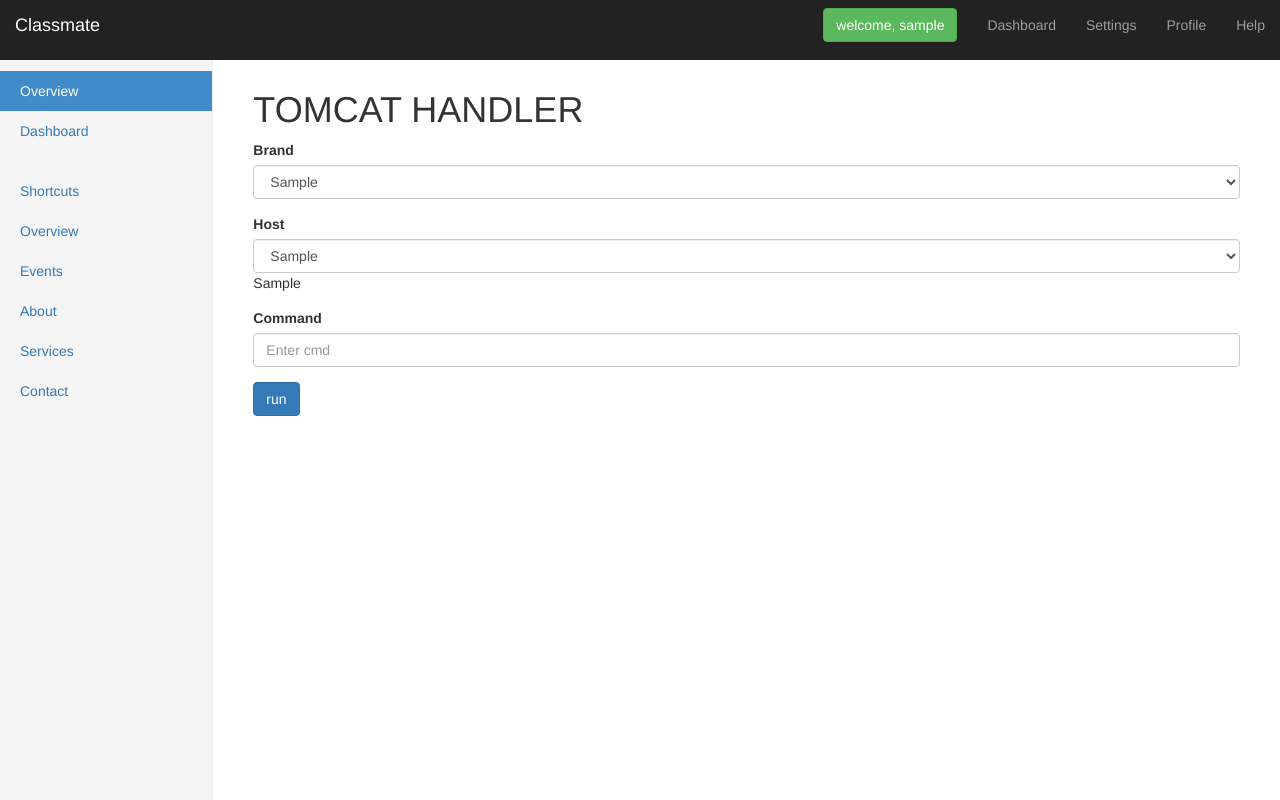
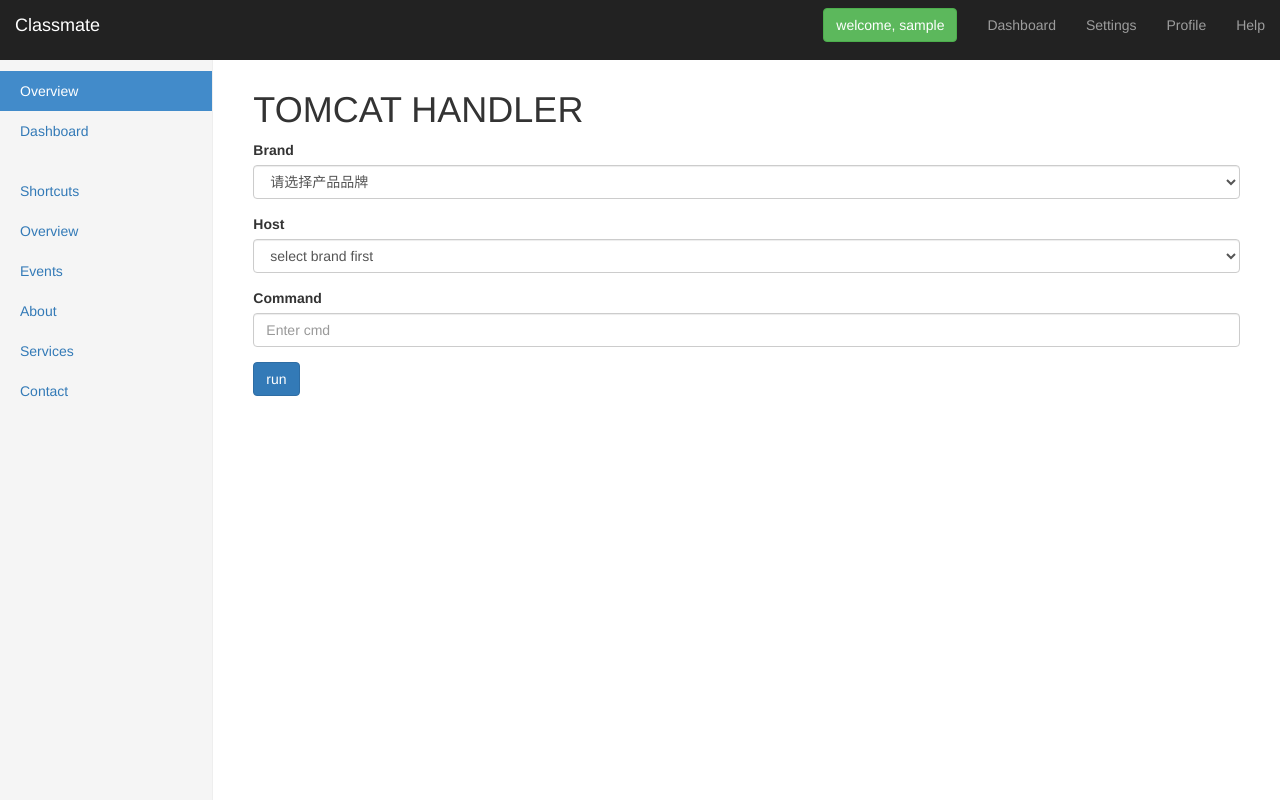
Before and after one commit to xiaotuanyu120/django-devops, a Django app: page /dashboard/ in a window 1280 px wide. Run offline with Django 3.2, Linux system fonts and the light colour scheme; a user stored in the database is signed in; tables that the repository leaves empty hold one stand-in row (values such as "Sample post"); some libraries are stand-ins or nearby versions.

Commit message:
do the linked form select function by using ajax and jquery

```diff
--- a/src/devops/templates/devops/dashboard.html
+++ b/src/devops/templates/devops/dashboard.html
@@ -4,10 +4,47 @@
 
 <script type="text/javascript">
 $(document).ready(function(){
+  $.ajaxSetup({
+     beforeSend: function(xhr, settings) {
+         function getCookie(name) {
+             var cookieValue = null;
+             if (document.cookie && document.cookie != '') {
+                 var cookies = document.cookie.split(';');
+                 for (var i = 0; i < cookies.length; i++) {
+                     var cookie = jQuery.trim(cookies[i]);
+                     // Does this cookie string begin with the name we want?
+                     if (cookie.substring(0, name.length + 1) == (name + '=')) {
+                         cookieValue = decodeURIComponent(cookie.substring(name.length + 1));
+                         break;
+                     }
+                 }
+             }
+             return cookieValue;
+         }
+         if (!(/^http:.*/.test(settings.url) || /^https:.*/.test(settings.url))) {
+             // Only send the token to relative URLs i.e. locally.
+             xhr.setRequestHeader("X-CSRFToken", getCookie('csrftoken'));
+         }
+     }
+});
+
   $("#selbrand").change(function(){
-    $("#test_p").text($("#selbrand").val())
+    selbrand = $("#selbrand").val();
+    data = {selbrand: selbrand};
+
+    $.ajax({
+            url: "/form_interaction/",
+            data: data,
+            type: 'post',
+            success: function(host){
+              $("#selhost").empty();
+              $("#selhost").append("<option>"+"请选择主机"+"</option>");
+              $.each(host,function(i){
+                  $("#selhost").append("<option>"+host[i]+"</option>")
+                })
+            }
+    })
   });
-  $("#test_p").text($("#selbrand option:selected").val())
 });
 </script>
 
@@ -31,9 +68,7 @@ $(document).ready(function(){
           <div class="form-group">
             <label class="control-label" for="selhost">Host</label>
             <select class="form-control" id="selhost" name="selhost">
-              {% for host in hosts %}
-              <option>{{ host }}</option>
-              {% endfor %}
+              <option>select brand first</option>
             </select>
             <p id="test_p"></p>
           </div>
--- a/src/devops/urls.py
+++ b/src/devops/urls.py
@@ -9,5 +9,6 @@ urlpatterns = [
     url(r'^dashboard/$', views.dashboard, name='dashboard'),
     url(r'^login/$', views.login_user, name='login_user'),
     url(r'^logged/$', views.logged, name='logged_user'),
-    url(r'^profile/$', views.profile, name='profile')
+    url(r'^profile/$', views.profile, name='profile'),
+    url(r'^form_interaction/$', views.form_interaction, name='form_interaction'),
 ]
--- a/src/devops/views.py
+++ b/src/devops/views.py
@@ -1,17 +1,18 @@
 # -*- coding: utf-8 -*-
 from __future__ import unicode_literals
 from django.shortcuts import render, render_to_response
-from .models import Host, Brand
 from django.contrib.auth.decorators import login_required
 from django.contrib.auth import authenticate, login, logout
 from django.template import RequestContext
 from django.http import HttpResponseRedirect, HttpResponse
 from django.views.decorators.csrf import csrf_protect
+from subprocess import check_output
+from django.contrib.auth.models import User
+from .models import Host, Brand
+from .forms import PasswordChangeFormCustom
 import sys
 import json
-from subprocess import check_output
-from django.contrib.auth.models import User
-from .forms import PasswordChangeFormCustom
+
 
 
 def index(request):
@@ -96,14 +97,23 @@ def profile(request):
 def dashboard(request):
     if not request.user.is_authenticated():
         return render(request, "devops/login.html")
+
+    # username for main.html
     user_login_name = request.user.username
+
+    # initial hosts and brands for selection form
     hosts = Host.objects.all()
-    brands = Brand.objects.all()
+    brands = ["请选择产品品牌"]
+    for brand in Brand.objects.all():
+        if not brand in brands:
+            brands.append(brand)
     context = {
         'user_login_name': user_login_name,
         "hosts": hosts,
         "brands": brands,
     }
+
+    # function for command running
     if request.POST:
         if(request.POST.get("run")):
             # strip去两边空格，split+join去除中间重复空格，然后split转换字符串为list
@@ -128,14 +138,16 @@ def dashboard(request):
     return render(request, "devops/dashboard.html", context)
 
 
+@csrf_protect
 @login_required
 def form_interaction(request):
     if request.POST:
         selected_brand = request.POST.get('selbrand')
         host_list = []
-        filtered_host = Host.objects.filter(brand=selected_brand)
+        filtered_host = Host.objects.filter(brand__brand=selected_brand)
         for brand_item in filtered_host:
-            if filtered_host.count(brand_item.brand) == 0:
-                host_list.append(brand_item.brand)
-        host = host_list
-        return HttpResponse(json.dumps(host), content_type="application/json")
+            if host_list.count(brand_item) == 0:
+                brand_item = str(brand_item)
+                host_list.append(brand_item)
+        host = json.dumps(host_list)
+        return HttpResponse(host, content_type="application/json")
```
Also changed, not shown: src/devops/models.py (+0 -10 lines).
